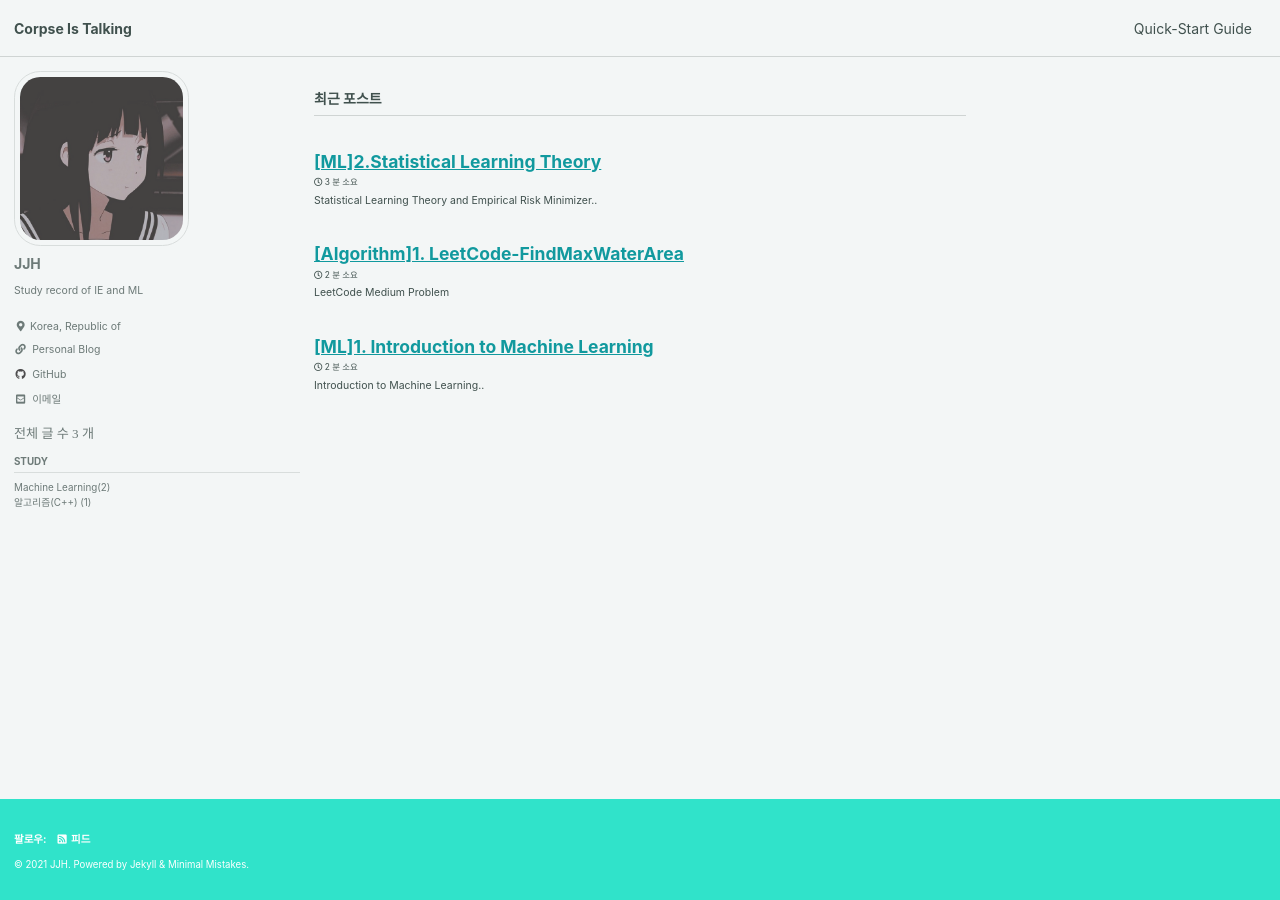
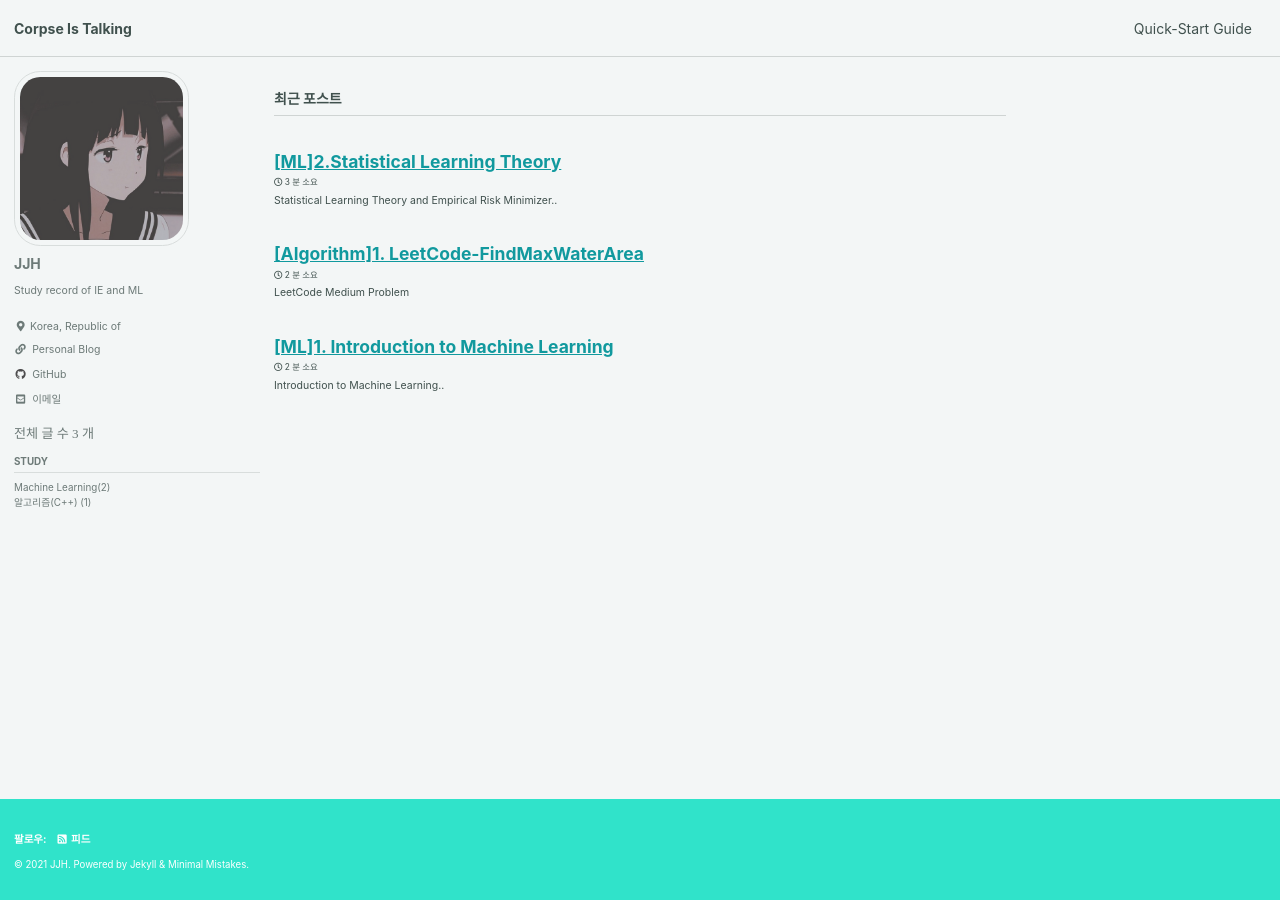
Before and after one commit to Corpse-is-Talking/Corpse-is-Talking.github.io, a Jekyll site: the page built from index.html, in a window 1280 px wide. Built offline with Jekyll 4.4.1, drawn with Linux system fonts in a browser that asks for light colours; cached includes are drawn as plain includes; the list of posts is cut into pages by our own code.

Commit message:
20210818 size fixed

```diff
--- a/_sass/minimal-mistakes/_variables.scss
+++ b/_sass/minimal-mistakes/_variables.scss
@@ -156,8 +156,8 @@ $max-width: $x-large !default;
    ========================================================================== */
 
 $right-sidebar-width-narrow: 200px !default;
-$right-sidebar-width: 300px !default;
-$right-sidebar-width-wide: 400px !default;
+$right-sidebar-width: 260px !default;
+$right-sidebar-width-wide: 340px !default;
 
 /*
    Other
```
